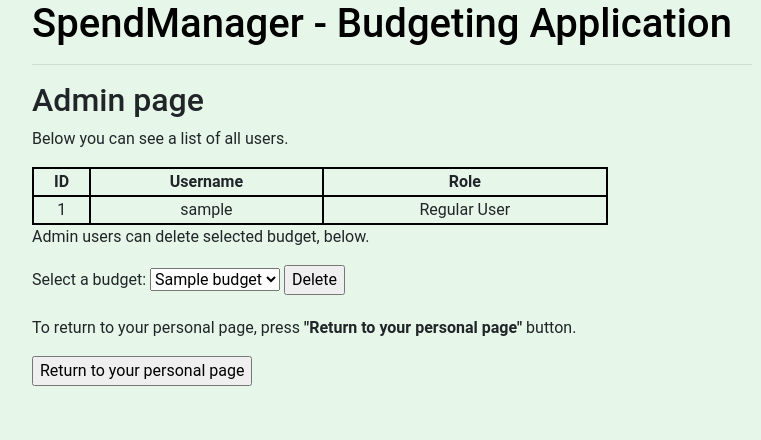
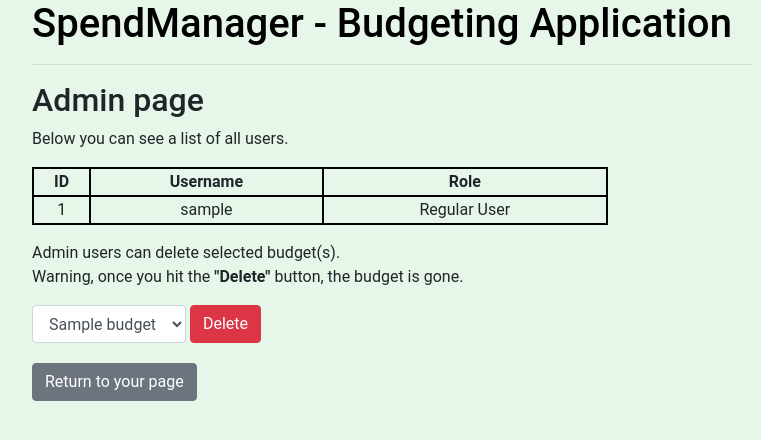
Before and after one commit to mikaelri/Budgeting-Application-Project, a Flask app: template templates/admin.html in a window 1280 px wide. Shown: the top 440 px of the page, without its empty margins (248-1009 px from the left). Run offline with Flask 3, Linux system fonts and the light colour scheme; the template is opened without the code that fills it: most values are stand-ins (such as "Sample title", 1, 10 or a date in 2020); some libraries are stand-ins or nearby versions.

Commit message:
update bootstrap styles

```diff
--- a/templates/admin.html
+++ b/templates/admin.html
@@ -5,7 +5,7 @@
 
 <p>Below you can see a list of all users.</p>
 
-    <table>
+<p><table>
     <tr>
         <th>ID</th>
         <th>Username</th>
@@ -18,17 +18,20 @@
     <td>{{ "Admin" if user.role == 2 else "Regular User" }}</td>
     </tr>
     {% endfor %}
-    </table>
+</table></p>
 
-    <p>Admin users can delete selected budget, below.</p>
-    <form action="/admin" method="POST">
-        <label for="budgetSelect">Select a budget:</label>
-        <select name="budget_id" id="budgetSelect">
+<p>Admin users can delete selected budget(s).<br>
+Warning, once you hit the <b>"Delete"</b> button, the budget is gone.</p>
+<form class="form-inline" action="/admin" method="POST">
+  <div class="wrap-input">
+    <label for="budgetSelect"></label>
+    <select class="form-control" name="budget_id" id="budgetSelect">
       {% for budget in budgets %}
       <option value="{{ budget.id }}">{{ budget.name }}</option>
       {% endfor %}
     </select>
-        <input type="submit" value="Delete">
+    <button type="submit" class="btn btn-danger">Delete</button>
+  </div>
   <input type="hidden" name="csrf_token" value="{{ session.csrf_token }}">
 </form>
 
@@ -43,7 +46,10 @@
   {% endwith %}
   </p>
 
-<p>To return to your personal page, press <strong>"Return to your personal page"</strong> button.</p>
-<a href="/login"><input type="submit" value="Return to your personal page"></a>
+<form class="form-inline" action="/login" method="GET">
+  <div class="text-left mt-1">
+    <button type="submit" class="btn btn-secondary">Return to your page</button>
+  </div>
+</form>
 
 {% endblock %}
```
Lines whose indentation alone changed are shown as unchanged.
